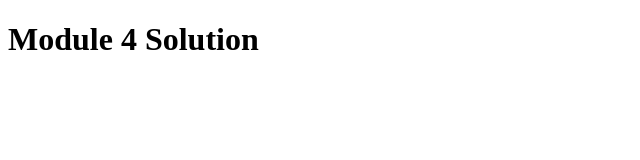
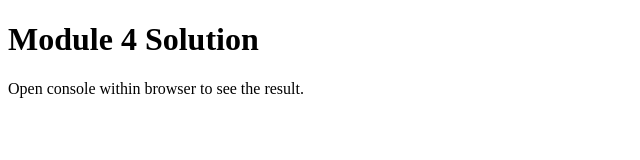
Before and after one commit to yzuowei/coursera-fullstack, a plain HTML site: page module4-solution/index.html in a window 1280 px wide. Shown: the whole page, without its empty margins (0-640 px from the left). Drawn offline with Linux system fonts and the light colour scheme.

Commit message:
update index.html

```diff
--- a/module4-solution/index.html
+++ b/module4-solution/index.html
@@ -12,5 +12,8 @@
 </head>
 <body>
   <h1>Module 4 Solution</h1>
+  <p>
+    Open console within browser to see the result.
+  </p>
 </body>
 </html>
```
